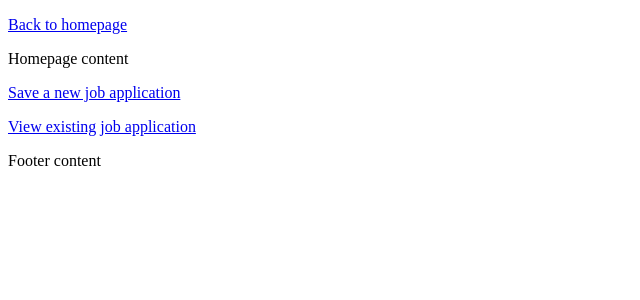
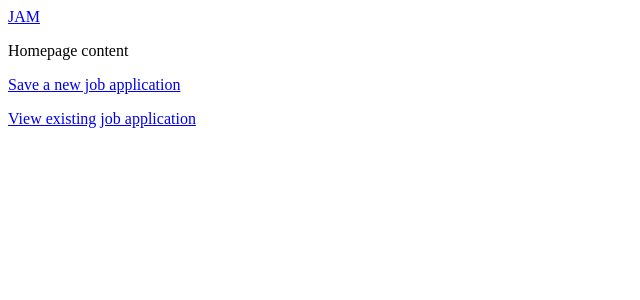
Before and after one commit to jdevit/job_application_manager, a Python web app: template interface/templates/home.html in a window 1280 px wide. Shown: the top 300 px of the page, without its empty margins (0-640 px from the left). Run offline with Jinja, Linux system fonts and the light colour scheme; the template is opened without the code that fills it, so the values that code supplies are empty.

Commit message:
Added nav and main div

```diff
--- a/interface/templates/footer.html
+++ b/interface/templates/footer.html
@@ -1,4 +1,9 @@
-<div>
 
-    <p>Footer content</p>
 </div>
+
+<footer class="footer bg-dark">
+    <div class="container">
+<!--        <p>Footer</p>-->
+    </div>
+
+</footer>
--- a/interface/templates/header.html
+++ b/interface/templates/header.html
@@ -1,5 +1,12 @@
 
+<header class="header">
 
-<div>
-    <p><a href="{{ url_for('home') }}">Back to homepage</a></p>
-</div>
+    <div>
+        <nav class="navbar navbar-expand-lg navbar-dark bg-dark">
+            <a class="navbar-brand btn btn-link" href="{{ url_for('home') }}">JAM</a>
+        </nav>
+    </div>
+
+</header>
+
+<div id="main" class="m-3">
```
